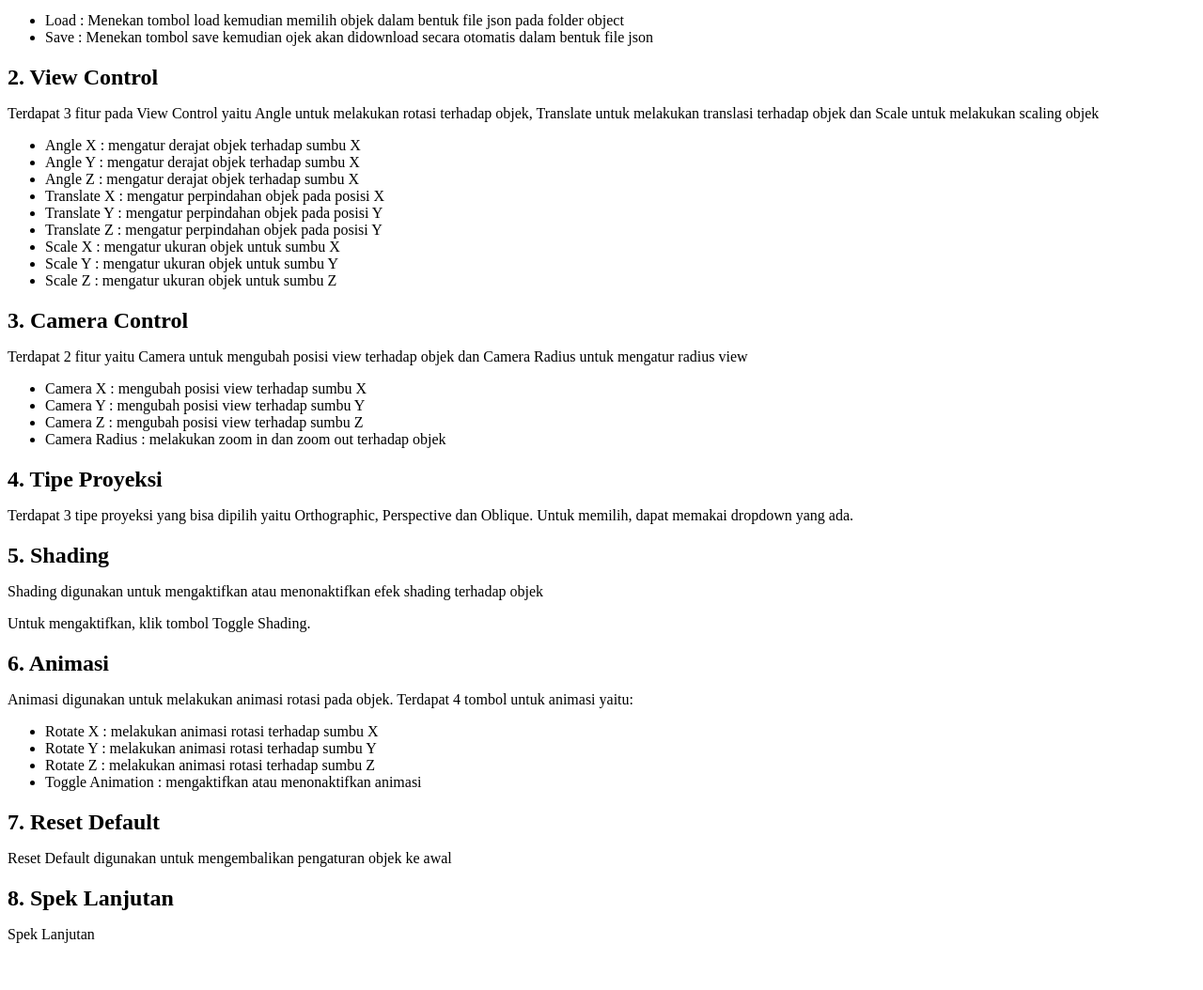
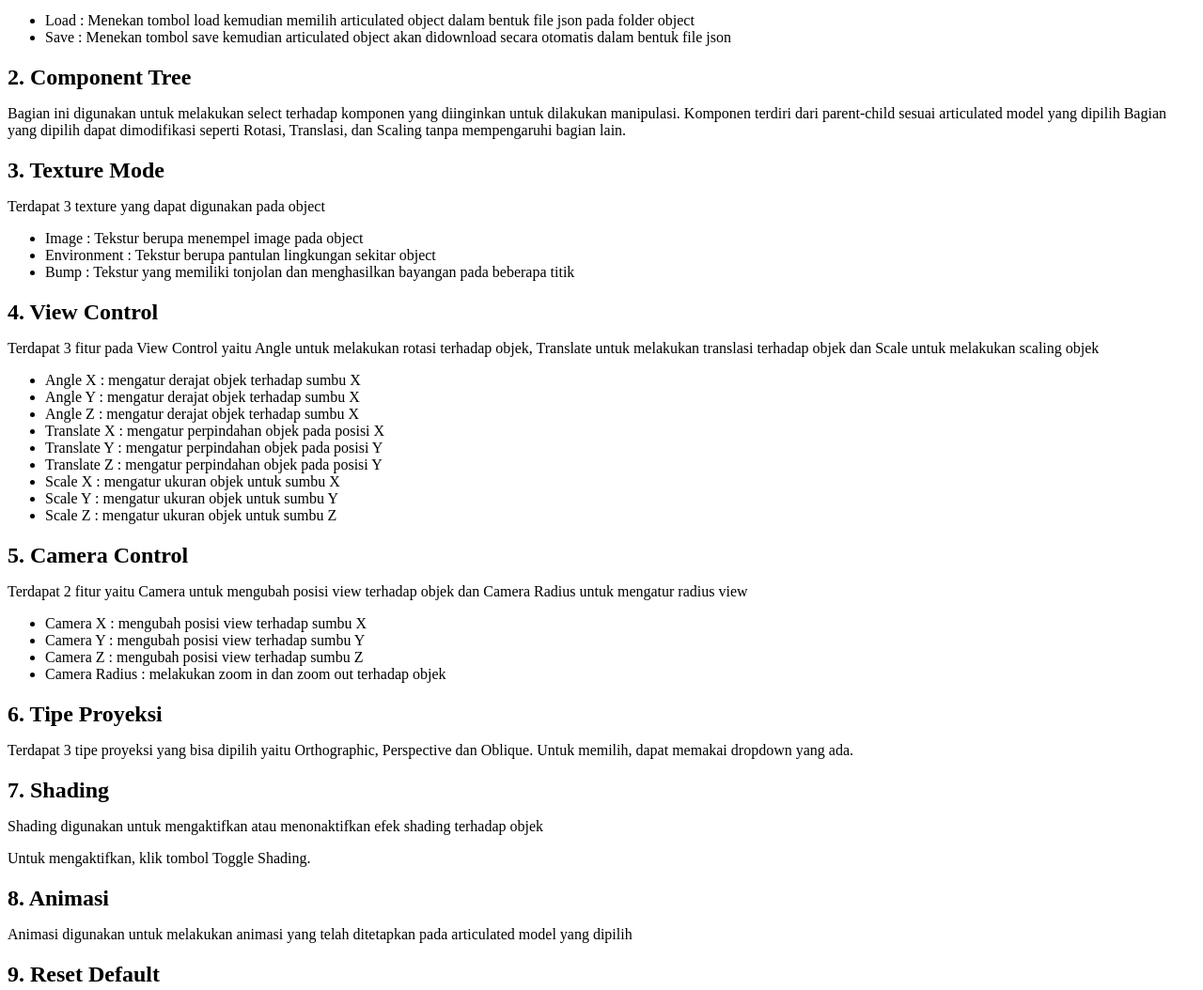
Before and after one commit to gagaspbahar/IF3260_Tugas3_K01_G04, a website: page src/help.html in a window 1280 px wide. Shown: the part 168-1222 px from the top of the page at 94% size. Before the commit the page ends 1188 px from the top, so only its background shows below. Drawn offline with Linux system fonts and the light colour scheme.

Commit message:
edit help

```diff
--- a/src/help.html
+++ b/src/help.html
@@ -11,12 +11,27 @@
         <h2>1. Load dan Save Objek</h2>
         <p>Load objek digunakan untuk melakukan load terhadap objek yang dipilih dan Save objek digunakan untuk menyimpan objek yang sudah ada</p>
         <ul>
-            <li>Load : Menekan tombol load kemudian memilih objek dalam bentuk file json pada folder object</li>
-            <li>Save : Menekan tombol save kemudian ojek akan didownload secara otomatis dalam bentuk file json</li>
+            <li>Load : Menekan tombol load kemudian memilih articulated object dalam bentuk file json pada folder object</li>
+            <li>Save : Menekan tombol save kemudian articulated object akan didownload secara otomatis dalam bentuk file json</li>
         </ul>
     </div>
     <div>
-        <h2>2. View Control</h2>
+        <h2>2. Component Tree</h2>
+        <p>Bagian ini digunakan untuk melakukan select terhadap komponen yang diinginkan untuk dilakukan manipulasi.
+        Komponen terdiri dari parent-child sesuai articulated model yang dipilih
+        Bagian yang dipilih dapat dimodifikasi seperti Rotasi, Translasi, dan Scaling tanpa mempengaruhi bagian lain.</p>
+    </div>
+    <div>
+        <h2>3. Texture Mode</h2>
+        <p>Terdapat 3 texture yang dapat digunakan pada object</p>
+        <ul>
+            <li>Image : Tekstur berupa menempel image pada object</li>
+            <li>Environment : Tekstur berupa pantulan lingkungan sekitar object</li>
+            <li>Bump : Tekstur yang memiliki tonjolan dan menghasilkan bayangan pada beberapa titik</li>
+        </ul>
+    </div>
+    <div>
+        <h2>4. View Control</h2>
         <p>Terdapat 3 fitur pada View Control yaitu Angle untuk melakukan rotasi terhadap objek, Translate untuk melakukan translasi terhadap objek dan Scale untuk melakukan scaling objek</p>
         <ul>
             <li>Angle X : mengatur derajat objek terhadap sumbu X</li>
@@ -31,7 +46,7 @@
         </ul>
     </div>
     <div>
-        <h2>3. Camera Control</h2>
+        <h2>5. Camera Control</h2>
         <p>Terdapat 2 fitur yaitu Camera untuk mengubah posisi view terhadap objek dan Camera Radius untuk mengatur radius view</p>
         <ul>
             <li>Camera X : mengubah posisi view terhadap sumbu X</li>
@@ -41,30 +56,21 @@
         </ul>
     </div>
     <div>
-      <h2>4. Tipe Proyeksi</h2>
+      <h2>6. Tipe Proyeksi</h2>
       <p>Terdapat 3 tipe proyeksi yang bisa dipilih yaitu Orthographic, Perspective dan Oblique. Untuk memilih, dapat memakai dropdown yang ada.</p>
     </div>
     <div>
-      <h2>5. Shading</h2>
+      <h2>7. Shading</h2>
       <p>Shading digunakan untuk mengaktifkan atau menonaktifkan efek shading terhadap objek</p>
       <p>Untuk mengaktifkan, klik tombol Toggle Shading.</p>
     </div>
     <div>
-        <h2>6. Animasi</h2>
-        <p>Animasi digunakan untuk melakukan animasi rotasi pada objek. Terdapat 4 tombol untuk animasi yaitu:</p>
-        <ul>
-            <li>Rotate X : melakukan animasi rotasi terhadap sumbu X</li>
-            <li>Rotate Y : melakukan animasi rotasi terhadap sumbu Y</li>
-            <li>Rotate Z : melakukan animasi rotasi terhadap sumbu Z</li>
-            <li>Toggle Animation : mengaktifkan atau menonaktifkan animasi</li>
-        </ul>
+        <h2>8. Animasi</h2>
+        <p>Animasi digunakan untuk melakukan animasi yang telah ditetapkan pada articulated model yang dipilih</p>
     </div>
     <div>
-        <h2>7. Reset Default</h2>
+        <h2>9. Reset Default</h2>
         <p>Reset Default digunakan untuk mengembalikan pengaturan objek ke awal</p>
     </div>
-    <div>
-        <h2>8. Spek Lanjutan</h2>
-        <p>Spek Lanjutan</p>
   </body>
 </html>
```
